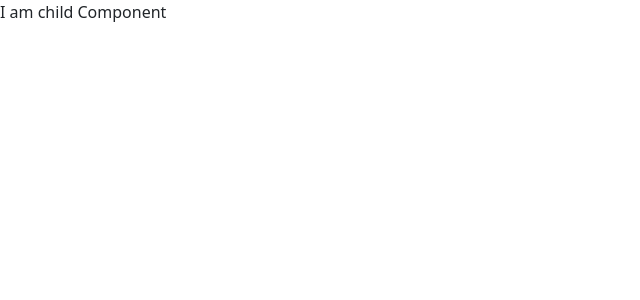
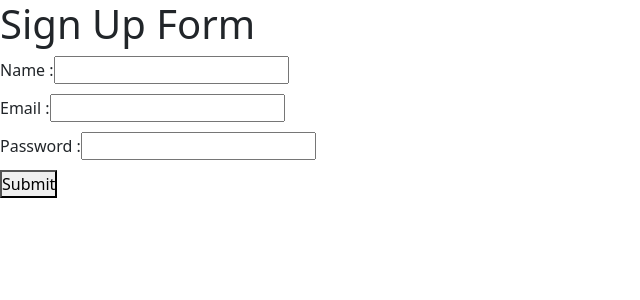
Before and after one commit to afroza732/react_practice, a React (Create React App) app: page / in a window 1280 px wide. Shown: the top 300 px of the page, without its empty margins (0-640 px from the left). Built offline with nearby package versions, Linux system fonts and the light colour scheme.

Commit message:
validation form using yup package

```diff
--- a/package.json
+++ b/package.json
@@ -7,13 +7,15 @@
     "@testing-library/react": "^13.4.0",
     "@testing-library/user-event": "^13.5.0",
     "bootstrap": "^5.2.3",
+    "formik": "^2.2.9",
     "react": "^18.2.0",
     "react-bootstrap": "^2.7.0",
     "react-dom": "^18.2.0",
     "react-icons": "^4.7.1",
     "react-scripts": "5.0.1",
     "uuid": "^9.0.0",
-    "web-vitals": "^2.1.4"
+    "web-vitals": "^2.1.4",
+    "yup": "^0.32.11"
   },
   "scripts": {
     "start": "react-scripts start",
--- a/public/style.css
+++ b/public/style.css
@@ -2,7 +2,10 @@
     margin: 0;
     padding: 0;
 }
-
+.error{
+    color: red;
+    font-size: 13px;
+}
 /* .headingStyle{
     background-color: purple;
     color: white;
--- a/src/App.js
+++ b/src/App.js
@@ -1,28 +1,9 @@
 import React from 'react';
+import SIGNUP from './components/SIGNUP';
 
-import Child from './components/STATE_LIFTING/Child';
-// import Card from './components/Card';
-// import data from "./data"
-// import List from "./components/uniqueList/List"
-// import User from './components/uniqueList/NestedLists';
-// import Product from './components/products/Product';
-// import Card1 from './components/func_class_component/Card1'
-// import Card2 from './components/func_class_component/Card2';
-//import { FaJs, FaFacebook } from "react-icons/fa";
-// import CONDITIONAL_RENDERING from "./components/CONDITIONAL_RENDERING/index"
-// import STATE from './components/STATE';
-//import EVENT_HANDLER from './components/EVENT_HANDLER';
-//import EVENT_HANDLER_Binding from './components/EVENT_HANDLER_Binding';
-//import USESTATE_HOOKS from './components/USESTATE_HOOKS';
-// import FORMS from './components/FORMS';
+
 export default function App(){
-    const handleChildData = (childData) => {
-      console.log(childData);
-    }
-    return <>
-      <Child onChildData={handleChildData}/>
-        {/* <Card1 name="Afroza Nisha"/> */}
-      {/* <h1 className='headingStyle'>My app</h1>
-      {data.map((item,index) => <Card key={index} titleText={item.title} titleDesc={item.desc}/>)} */}
+  return <>
+      < SIGNUP />
   </>
 }
--- /dev/null
+++ b/src/components/SIGNUP/form.module.css
@@ -0,0 +1,6 @@
+.formGroup{
+    margin-bottom: 10px;
+}
+.error{
+    color: red;
+}
--- /dev/null
+++ b/src/components/SIGNUP/index.js
@@ -0,0 +1,62 @@
+import React from 'react'
+import {useFormik} from 'formik'
+import * as yup from 'yup';
+import style from './form.module.css';
+const SIGNUP = () => {
+  const {
+    values,
+    errors,
+    touched,
+    handleBlur,
+    handleChange,
+    handleSubmit,
+  } = useFormik({
+    initialValues:{
+      name:'',
+      email:'',
+      password:''
+    },
+    validationSchema:yup.object({
+      name: yup.string().min(2,'Name must have 6 characters').required("Name field required"),
+      email:yup.string().email().required("Email field required"),
+      password:yup.string().min(6,"Name must have 6 characters").required("Password field required")
+    }),
+
+    onSubmit : (values,action) => {
+      console.log(values);
+      action.resetForm();
+    }
+  })
+  return (
+
+    <div>
+        <h1>Sign Up Form</h1>
+        <form onSubmit={handleSubmit}>
+          <div className={style.formGroup}>
+            <label>Name : </label>
+            <input type="text" name="name" id="name" onBlur={handleBlur} onChange={handleChange}  value={values.name}/>
+            <br />
+            {touched.name && errors.name && <p className="error">{errors.name}</p>}
+
+          </div>
+          <div className={style.formGroup} >
+            <label>Email : </label>
+            <input type="email" name="email" id='email' onBlur={handleBlur} onChange={handleChange} value={values.email}/>
+            <br />
+            {errors.email && touched.email && <p className="error">{errors.email}</p>}
+          </div>
+          <div className={style.formGroup}>
+            <label>Password : </label>
+            <input type="password" name="password" id='password' onBlur={handleBlur} onChange={handleChange} value={values.password}/>
+            <br/>
+            {errors.password && touched.password && <p className="error">{errors.password}</p>}
+          </div>
+          <div className={style.formGroup}>
+            <button type='submit'>Submit</button>
+          </div>
+        </form>
+    </div>
+  )
+}
+
+export default SIGNUP
```
Also changed, not shown: src/App copy.js (added, +28 -0 lines), 1 other file (tests, documents, lock files or other folders).
